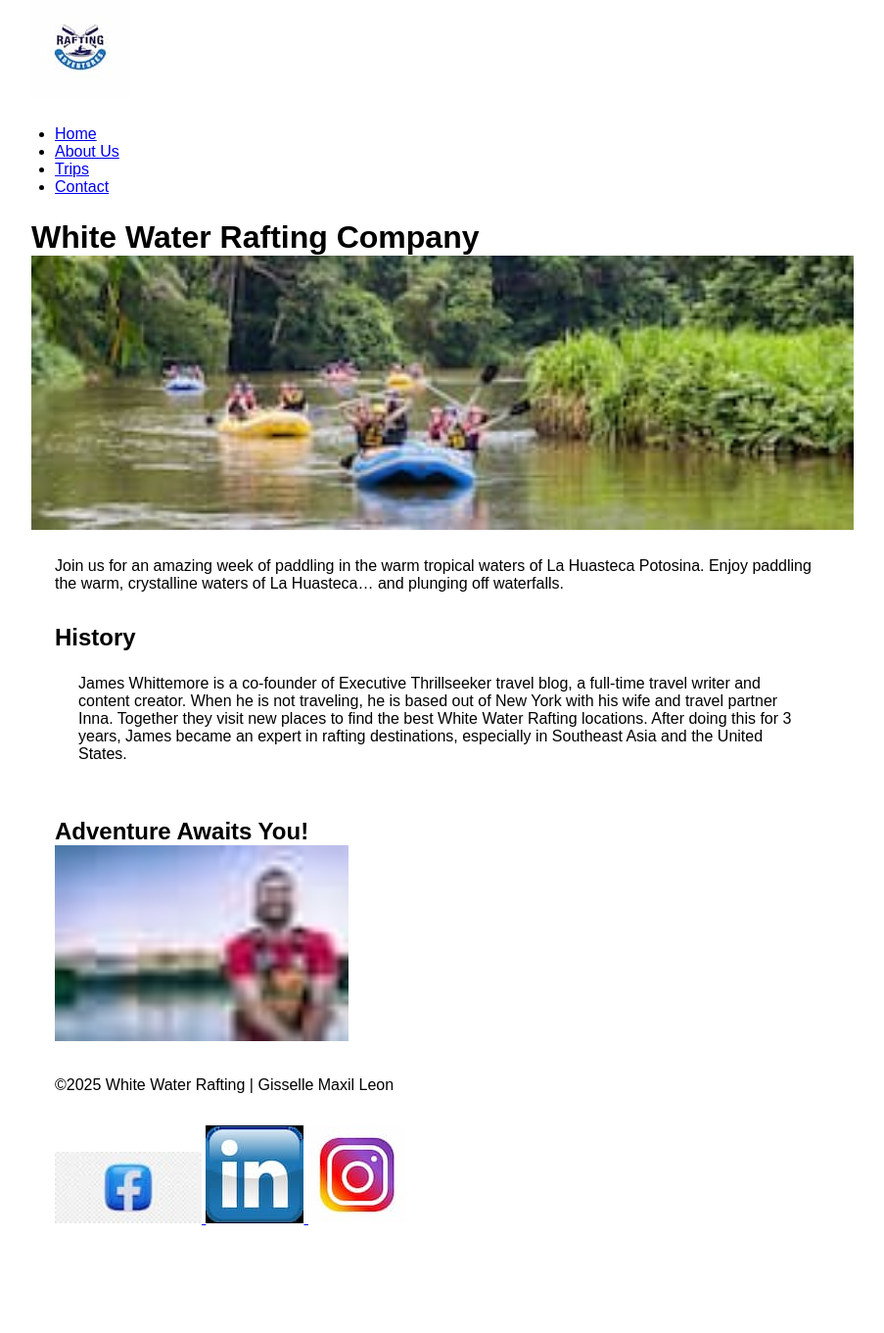
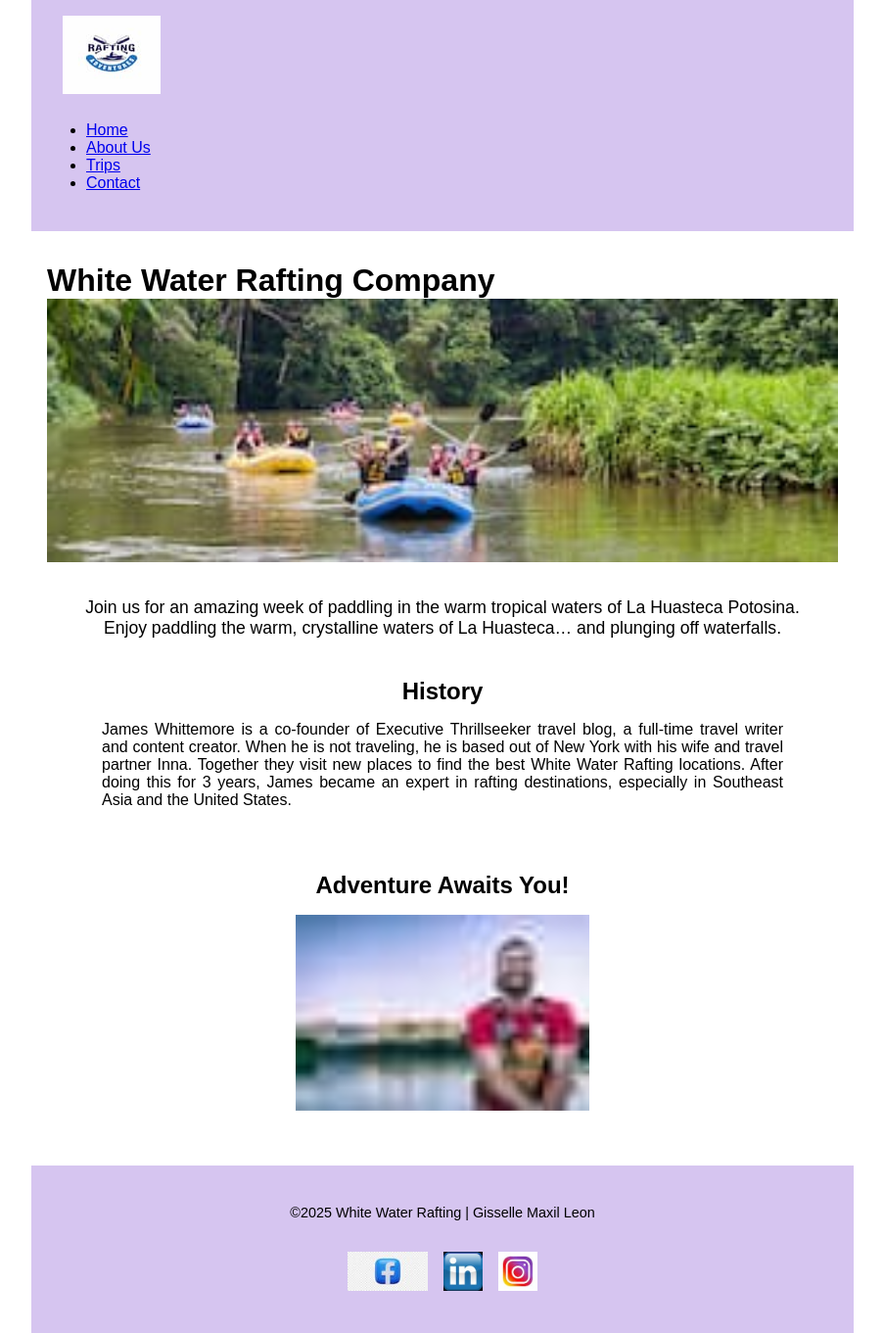
Before and after one commit to 98-01/wdd130, a plain HTML site: page week03/wwr/about-us.html in a window 1280 px wide. Shown: the whole page at 98% size, without its empty margins (188-1091 px from the left). Before the commit the page ends 1277 px from the top, so only its background shows below. Drawn offline with Linux system fonts and the light colour scheme.

Commit message:
about-us.html

```diff
--- a/week03/wwr/Rafting.css
+++ b/week03/wwr/Rafting.css
@@ -30,3 +30,86 @@ nav, p, section, article{
 socialmedia a {
     text-decoration: none;
 }
+
+header {
+  display: grid;
+  grid-template-columns: auto 1fr;
+  align-items: center;
+  background-color: #d6c5f0;
+  padding: 1rem 2rem;
+}
+.logo img {
+  max-height: 80px;
+}
+.nav ul {
+  display: flex;
+  justify-content: flex-end;
+  gap: 1.5rem;
+  list-style: none;
+}
+.nav a {
+  text-decoration: none;
+  color: #333;
+  padding: 0.5rem 1rem;
+  background-color: #fff;
+  border-radius: 5px;
+  transition: background-color 0.3s;
+}
+.nav a {
+  background-color: #ccc;
+}
+main {
+  max-width: 1000px;
+  margin: 2rem auto;
+  padding: 0 1rem;
+}
+.hero-image {
+  text-align: center;
+  margin-bottom: 2rem;
+}
+.hero-image img {
+  width: 100%;
+  height: auto;
+  max-height: 300px;
+  object-fit: cover;
+  margin-bottom: 1rem;
+}
+.hero-image p {
+  font-size: 1.1rem;
+  padding: 0 1rem;
+}
+section {
+  margin-bottom: 2rem;
+}
+section h2 {
+  text-align: center;
+  margin-bottom: 1rem;
+}
+
+section p {
+  text-align: justify;
+  padding: 0 1rem;
+}
+section img {
+  display: block;
+  margin: 1rem auto;
+  max-width: 100%;
+  height: auto;
+}
+footer {
+  background-color: #d6c5f0;
+  padding: 1rem;
+  text-align: center;
+  font-size: 0.9rem;
+}
+footer nav.social-media {
+  margin-top: 1rem;
+  display: flex;
+  justify-content: center;
+  gap: 1rem;
+  flex-wrap: wrap;
+}
+footer nav.social-media img {
+  height: 40px;
+  width: auto;
+}
--- a/week03/wwr/about-us.html
+++ b/week03/wwr/about-us.html
@@ -13,7 +13,6 @@
 <body>
     <header>
         <div class="logo">
-            <div class="logo-text">
             <img src="wwr/images/rafting.logo.jpg" alt="L
         ogo White Water Rafting Company" width="100">
 
@@ -25,10 +24,11 @@
                     <li><a href="contact.html">Contact</a></li>
                 </ul>
             </nav>
-                <h1>White Water Rafting Company</h1>
+
     </header>
 
     <main>
+        <h1>White Water Rafting Company</h1>
         <div class="hero-image">
             <img src="images/hero-image.jpg" alt="Rafting Adventure" width="100%">
             <p>
```
Lines whose indentation alone changed are shown as unchanged.
